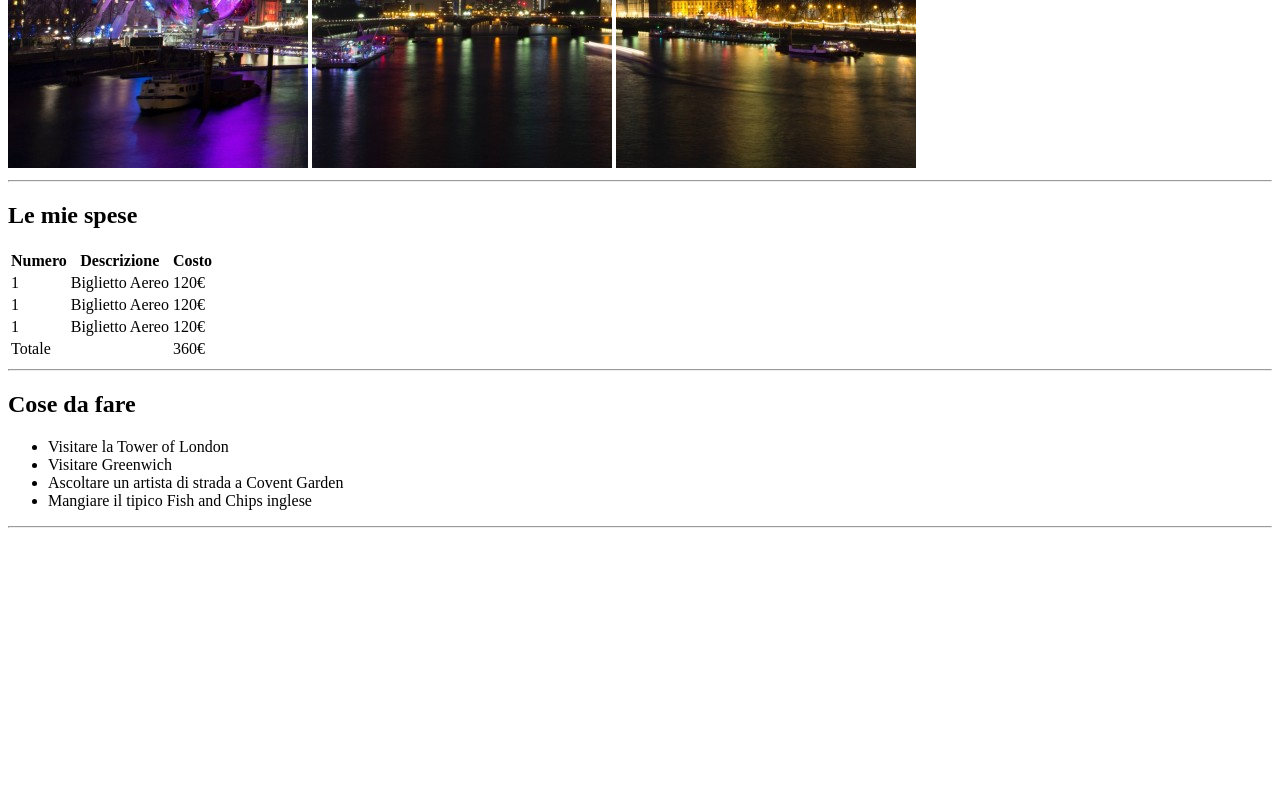
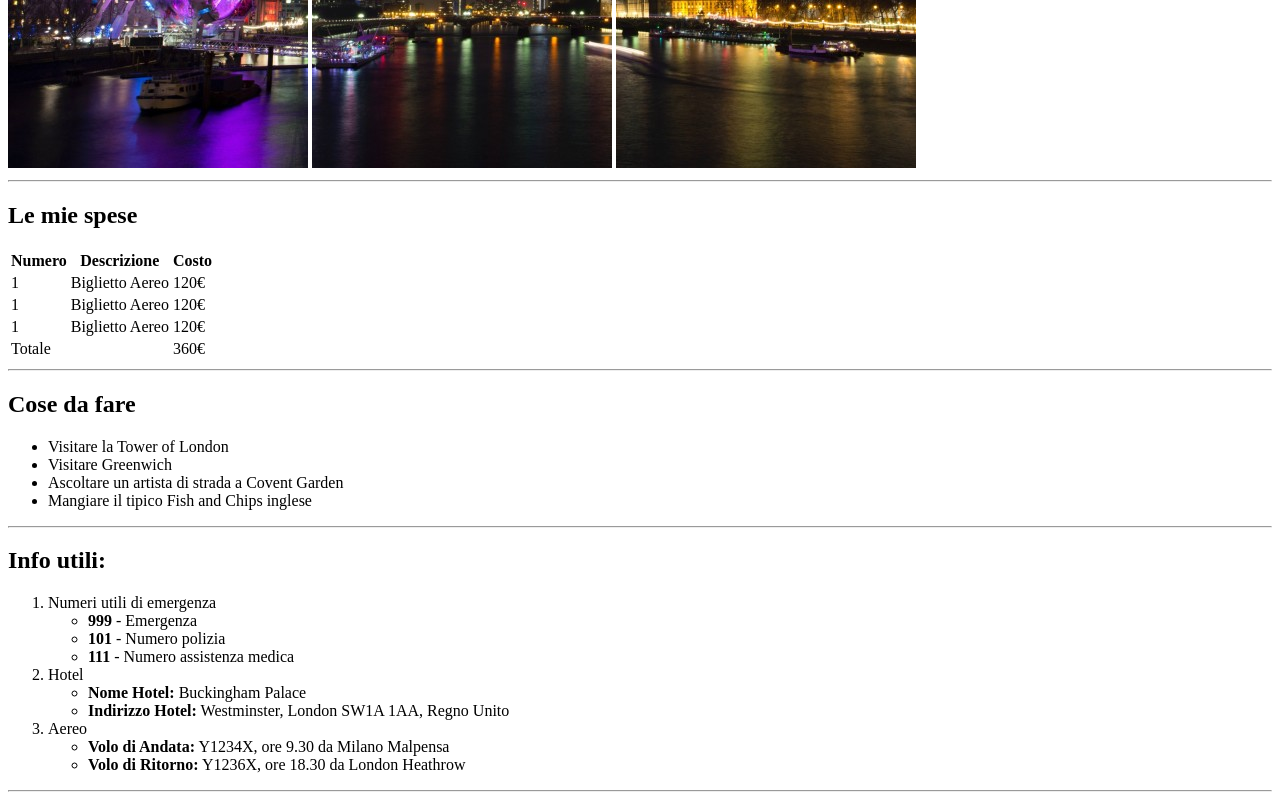
Before and after one commit to francescoferilli95/html-london-trip, a website: page index.html in a window 1280 px wide. Shown: the part 512-1312 px from the top of the page. Before the commit the page ends 1048 px from the top, so only its background shows below. Drawn offline with Linux system fonts and the light colour scheme.

Commit message:
Add Info

```diff
--- a/index.html
+++ b/index.html
@@ -62,5 +62,43 @@
       </ul>
       <hr />
     </section>
+    <!--Info-->
+    <section>
+      <h2>Info utili:</h2>
+      <ol>
+        <li>
+          Numeri utili di emergenza
+          <ul>
+            <li><strong>999</strong> - Emergenza</li>
+            <li><strong>101</strong> - Numero polizia</li>
+            <li><strong>111</strong> - Numero assistenza medica</li>
+          </ul>
+        </li>
+        <li>
+          Hotel
+          <ul>
+            <li><strong>Nome Hotel:</strong> Buckingham Palace</li>
+            <li>
+              <strong>Indirizzo Hotel:</strong> Westminster, London SW1A 1AA,
+              Regno Unito
+            </li>
+          </ul>
+        </li>
+        <li>
+          Aereo
+          <ul>
+            <li>
+              <strong>Volo di Andata:</strong> Y1234X, ore 9.30 da Milano
+              Malpensa
+            </li>
+            <li>
+              <strong>Volo di Ritorno:</strong> Y1236X, ore 18.30 da London
+              Heathrow
+            </li>
+          </ul>
+        </li>
+      </ol>
+      <hr />
+    </section>
   </body>
 </html>
```
